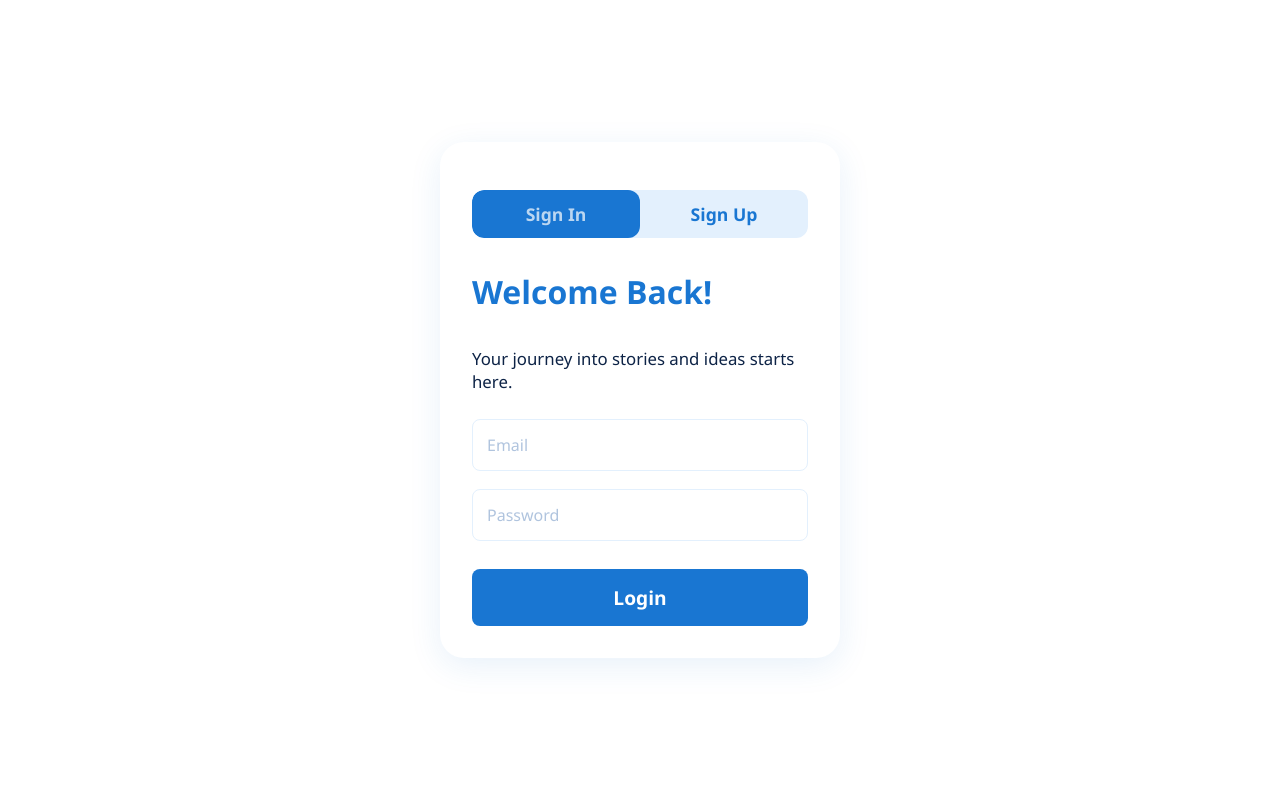
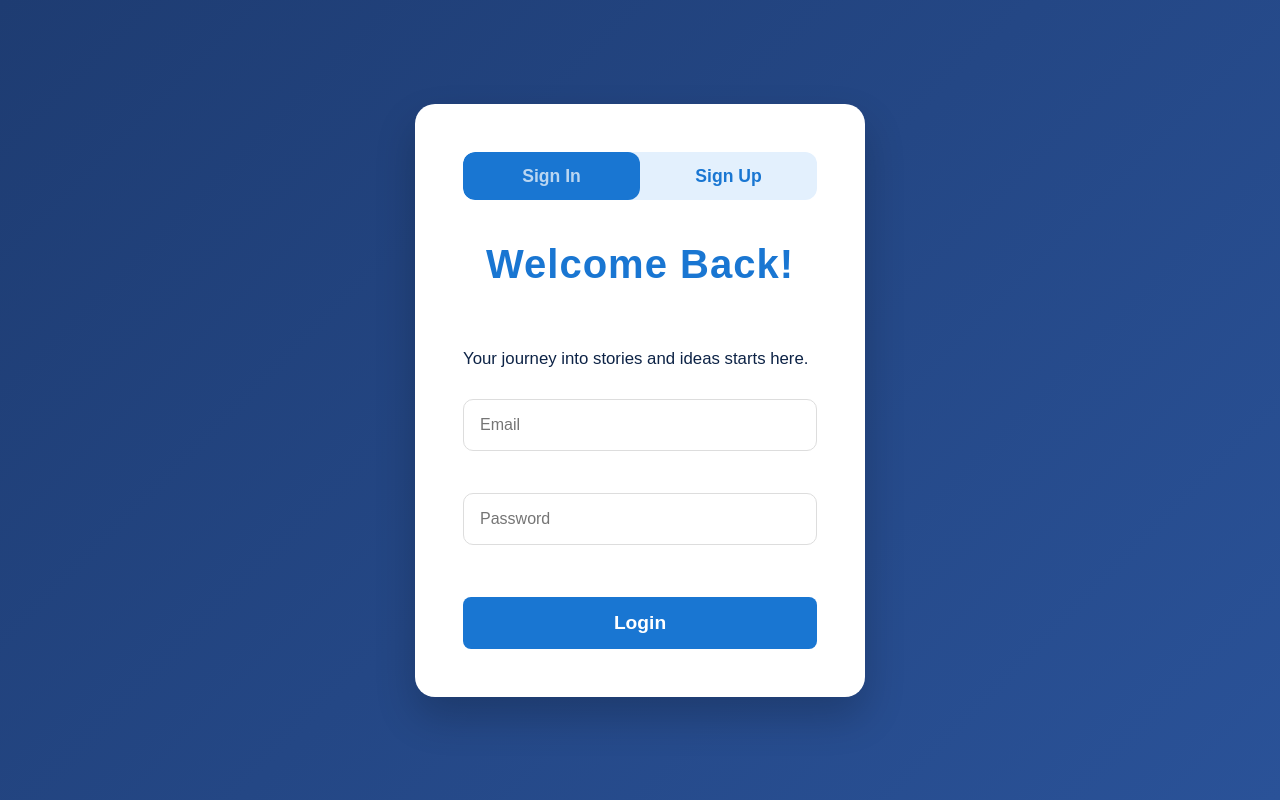
Before and after one commit to VeeramRoshanReddy/BlogNest, a React (Create React App) app in the folder frontend/: page /login in a window 1280 px wide. Built offline with nearby package versions, Linux system fonts and the light colour scheme.

Commit message:
Fixed Frontend Isuues and Schema

```diff
--- /dev/null
+++ b/frontend/src/components/ConfirmationModal.js
@@ -0,0 +1,110 @@
+import React from 'react';
+import styled, { keyframes } from 'styled-components';
+
+const fadeIn = keyframes`
+  from {
+    opacity: 0;
+  }
+  to {
+    opacity: 1;
+  }
+`;
+
+const slideUp = keyframes`
+  from {
+    transform: translateY(30px);
+    opacity: 0;
+  }
+  to {
+    transform: translateY(0);
+    opacity: 1;
+  }
+`;
+
+const Overlay = styled.div`
+  position: fixed;
+  top: 0;
+  left: 0;
+  right: 0;
+  bottom: 0;
+  background: rgba(0, 0, 0, 0.6);
+  display: flex;
+  justify-content: center;
+  align-items: center;
+  z-index: 2000;
+  animation: ${fadeIn} 0.3s ease;
+`;
+
+const ModalContainer = styled.div`
+  background: #fff;
+  padding: 2.5rem;
+  border-radius: 15px;
+  box-shadow: 0 10px 30px rgba(0, 0, 0, 0.1);
+  text-align: center;
+  width: 90%;
+  max-width: 400px;
+  animation: ${slideUp} 0.4s cubic-bezier(0.25, 1, 0.5, 1);
+`;
+
+const Message = styled.p`
+  font-size: 1.2rem;
+  margin-bottom: 2rem;
+  color: #333;
+  line-height: 1.6;
+`;
+
+const ButtonContainer = styled.div`
+  display: flex;
+  justify-content: center;
+  gap: 1rem;
+`;
+
+const Button = styled.button`
+  padding: 0.8rem 1.5rem;
+  border-radius: 8px;
+  border: none;
+  font-size: 1rem;
+  font-weight: 600;
+  cursor: pointer;
+  transition: transform 0.2s, box-shadow 0.2s;
+
+  &:hover {
+    transform: translateY(-2px);
+    box-shadow: 0 4px 10px rgba(0,0,0,0.1);
+  }
+`;
+
+const ConfirmButton = styled(Button)`
+  background: #d32f2f; /* Red for destructive action */
+  color: #fff;
+
+  &:hover {
+    background: #c62828;
+  }
+`;
+
+const CancelButton = styled(Button)`
+  background: #eee;
+  color: #555;
+  border: 1px solid #ddd;
+
+  &:hover {
+    background: #e0e0e0;
+  }
+`;
+
+const ConfirmationModal = ({ message, onConfirm, onCancel }) => {
+    return (
+        <Overlay onClick={onCancel}>
+            <ModalContainer onClick={(e) => e.stopPropagation()}>
+                <Message>{message}</Message>
+                <ButtonContainer>
+                    <CancelButton onClick={onCancel}>Cancel</CancelButton>
+                    <ConfirmButton onClick={onConfirm}>Confirm Delete</ConfirmButton>
+                </ButtonContainer>
+            </ModalContainer>
+        </Overlay>
+    );
+};
+
+export default ConfirmationModal;
--- a/frontend/src/pages/CategoriesPage.js
+++ b/frontend/src/pages/CategoriesPage.js
@@ -46,16 +46,17 @@ const CategoriesPage = () => {
 };
 
 const Container = styled.div`
+    padding: 1rem 2rem;
     max-width: 1200px;
     margin: 0 auto;
-    padding: 20px;
 `;
 
 const Title = styled.h1`
     font-size: 2.5rem;
-    color: #333;
+    color: #1976d2;
     margin-bottom: 40px;
     text-align: center;
+    font-weight: 700;
 `;
 
 const CategoryGrid = styled.div`
--- a/frontend/src/pages/CategoryBlogPage.js
+++ b/frontend/src/pages/CategoryBlogPage.js
@@ -5,6 +5,57 @@ import api from '../services/api';
 import BlogCard from '../components/BlogCard';
 import BlogModal from '../components/BlogModal';
 import { FaSearch, FaArrowLeft } from 'react-icons/fa';
+
+const PageContainer = styled.div`
+    padding: 1rem 2rem;
+    max-width: 1200px;
+    margin: 0 auto;
+`;
+
+const Title = styled.h1`
+    font-size: 2.5rem;
+    color: #1976d2;
+    margin-bottom: 1rem;
+    text-align: center;
+    font-weight: 700;
+`;
+
+const SearchContainer = styled.div`
+    display: flex;
+    justify-content: flex-end;
+    margin-bottom: 2rem;
+    gap: 1rem;
+    align-items: center;
+`;
+
+const SearchInput = styled.input`
+    padding: 0.8rem;
+    border: 1px solid #ddd;
+    border-radius: 8px;
+    font-size: 1rem;
+    width: 300px;
+    transition: border-color 0.3s;
+
+    &:focus {
+        outline: none;
+        border-color: #1976d2;
+    }
+`;
+
+const SearchSelect = styled.select`
+    padding: 0.8rem;
+    border: 1px solid #ddd;
+    border-radius: 8px;
+    font-size: 1rem;
+    background: white;
+    cursor: pointer;
+`;
+
+const BlogGrid = styled.div`
+    display: grid;
+    grid-template-columns: repeat(auto-fill, minmax(350px, 1fr));
+    gap: 30px;
+`;
 
 const CategoryBlogPage = () => {
     const { categoryId } = useParams();
@@ -24,7 +75,7 @@ const CategoryBlogPage = () => {
             let sorted = response.data.sort((a, b) => new Date(b.created_at) - new Date(a.created_at));
             if (searchTerm.trim()) {
                 if (searchBy === 'author') {
-                    sorted = sorted.filter(blog => blog.author?.username?.toLowerCase().includes(searchTerm.toLowerCase()));
+                    sorted = sorted.filter(blog => blog.creator?.username?.toLowerCase().includes(searchTerm.toLowerCase()));
                 } else {
                     sorted = sorted.filter(blog => blog.title?.toLowerCase().includes(searchTerm.toLowerCase()));
                 }
@@ -53,119 +104,49 @@ const CategoryBlogPage = () => {
     };
 
     return (
-        <Container>
-            <Header>
-                <div>
-                    <BackButton to="/categories"><FaArrowLeft /> Back to Categories</BackButton>
-                    <Title>Blogs in {category ? `"${category.name}"` : 'Category'}</Title>
-                </div>
-                <SearchBarContainer>
-                    <SearchInput
-                        type="text"
-                        placeholder={`Search by ${searchBy}...`}
-                        value={searchTerm}
-                        onChange={e => setSearchTerm(e.target.value)}
-                    />
-                    <Dropdown value={searchBy} onChange={e => setSearchBy(e.target.value)}>
-                        <option value="title">Title</option>
-                        <option value="author">Author</option>
-                    </Dropdown>
-                    <SearchIcon />
-                </SearchBarContainer>
-            </Header>
+        <PageContainer>
+            <Title>{category ? `"${category.name}"` : 'Category'}</Title>
 
-            {loading && <p>Loading blogs...</p>}
-            {error && <p>{error}</p>}
-            {!loading && !error && blogs.length > 0 ? (
+            <SearchContainer>
+                <SearchSelect
+                    value={searchBy}
+                    onChange={(e) => setSearchBy(e.target.value)}
+                >
+                    <option value="title">Title</option>
+                    <option value="author">Author</option>
+                </SearchSelect>
+                <SearchInput
+                    type="text"
+                    placeholder={`Search by ${searchBy}...`}
+                    value={searchTerm}
+                    onChange={(e) => setSearchTerm(e.target.value)}
+                />
+            </SearchContainer>
+
+            {loading ? (
+                <div>Loading...</div>
+            ) : error ? (
+                <div>Error: {error}</div>
+            ) : (
                 <BlogGrid>
                     {blogs.map((blog) => (
-                        <BlogCard key={blog.id} blog={blog} onClick={setSelectedBlog} />
+                        <BlogCard
+                            key={blog.id}
+                            blog={blog}
+                            onClick={() => setSelectedBlog(blog)}
+                        />
                     ))}
                 </BlogGrid>
-            ) : (
-                <p>No blogs found in this category.</p>
             )}
 
-            {selectedBlog && <BlogModal blog={selectedBlog} onClose={handleCloseModal} />}
-        </Container>
+            {selectedBlog && (
+                <BlogModal
+                    blog={selectedBlog}
+                    onClose={handleCloseModal}
+                />
+            )}
+        </PageContainer>
     );
 };
 
-// Reusing some styles from HomePage for consistency, but defining them here
-// to make the component self-contained. In a larger app, these could be shared components.
-const Container = styled.div`
-    max-width: 1200px;
-    margin: 0 auto;
-    padding: 20px;
-`;
-
-const Header = styled.div`
-    display: flex;
-    justify-content: space-between;
-    align-items: center;
-    margin-bottom: 40px;
-`;
-
-const Title = styled.h1`
-    font-size: 2.5rem;
-    color: #333;
-`;
-
-const BackButton = styled(Link)`
-    display: inline-flex;
-    align-items: center;
-    gap: 8px;
-    margin-bottom: 10px;
-    color: #1976d2;
-    font-weight: 500;
-`;
-
-const SearchBarContainer = styled.div`
-    display: flex;
-    align-items: center;
-    gap: 12px;
-    background: #e3f0fd;
-    border-radius: 12px;
-    padding: 12px 20px;
-    box-shadow: 0 2px 8px 0 rgba(25, 118, 210, 0.06);
-`;
-
-const SearchInput = styled.input`
-    padding: 10px 14px;
-    border-radius: 8px;
-    border: 1.5px solid #1976d2;
-    font-size: 1rem;
-    background: #fff;
-    color: #0d2346;
-    width: 180px;
-    &:focus {
-        border-color: #1565c0;
-        outline: none;
-    }
-`;
-
-const Dropdown = styled.select`
-    padding: 10px 14px;
-    border-radius: 8px;
-    border: 1.5px solid #1976d2;
-    font-size: 1rem;
-    background: #fff;
-    color: #1976d2;
-    &:focus {
-        border-color: #1565c0;
-        outline: none;
-    }
-`;
-
-const SearchIcon = styled(FaSearch)`
-    color: #1976d2;
-    font-size: 1.2rem;
-`;
-
-const BlogGrid = styled.div`
-    display: grid;
-    grid-template-columns: repeat(auto-fill, minmax(350px, 1fr));
-    gap: 30px;
-`;
-
 export default CategoryBlogPage;
--- a/frontend/src/pages/HomePage.js
+++ b/frontend/src/pages/HomePage.js
@@ -21,7 +21,7 @@ const HomePage = () => {
             let sorted = response.data.sort((a, b) => new Date(b.created_at) - new Date(a.created_at));
             if (searchTerm.trim()) {
                 if (searchBy === 'author') {
-                    sorted = sorted.filter(blog => blog.author?.username?.toLowerCase().includes(searchTerm.toLowerCase()));
+                    sorted = sorted.filter(blog => blog.creator?.username?.toLowerCase().includes(searchTerm.toLowerCase()));
                 } else {
                     sorted = sorted.filter(blog => blog.title?.toLowerCase().includes(searchTerm.toLowerCase()));
                 }
@@ -52,19 +52,21 @@ const HomePage = () => {
 
     return (
         <Container>
-            <SearchBarContainer>
+            <PageContainer>
+                <Title>Blog Posts</Title>
+                <SearchContainer>
                     <SearchInput
                         type="text"
                         placeholder={`Search by ${searchBy}...`}
                         value={searchTerm}
                         onChange={e => setSearchTerm(e.target.value)}
                     />
-                <Dropdown value={searchBy} onChange={e => setSearchBy(e.target.value)}>
+                    <SearchSelect value={searchBy} onChange={e => setSearchBy(e.target.value)}>
                         <option value="title">Title</option>
                         <option value="author">Author</option>
-                </Dropdown>
+                    </SearchSelect>
                     <SearchIcon />
-            </SearchBarContainer>
+                </SearchContainer>
                 {loading && <Loading>Loading blogs...</Loading>}
                 {error && <ErrorMsg>{error}</ErrorMsg>}
                 {!loading && !error && (
@@ -75,58 +77,61 @@ const HomePage = () => {
                     </BlogGrid>
                 )}
                 {selectedBlog && <BlogModal blog={selectedBlog} onClose={handleCloseModal} />}
+            </PageContainer>
         </Container>
     );
 };
 
 const Container = styled.div`
-    min-height: 100vh;
-    width: 100vw;
-    background: #fff;
-    display: flex;
-    flex-direction: column;
-    align-items: center;
-    justify-content: flex-start;
-    padding: 40px 0 0 0;
+    max-width: 1200px;
+    margin: 0 auto;
+    padding: 1rem 2rem;
 `;
 
-const SearchBarContainer = styled.div`
+const PageContainer = styled.div`
+    padding: 1rem 2rem;
+    max-width: 1200px;
+    margin: 0 auto;
+`;
+
+const Title = styled.h1`
+    font-size: 2.5rem;
+    color: #1976d2;
+    margin-bottom: 1rem;
+    text-align: center;
+    font-weight: 700;
+`;
+
+const SearchContainer = styled.div`
     display: flex;
+    justify-content: flex-end;
+    margin-bottom: 2rem;
+    gap: 1rem;
     align-items: center;
-    gap: 12px;
-    margin-bottom: 32px;
-    margin-top: 10px;
-    background: #e3f0fd;
-    border-radius: 12px;
-    padding: 16px 24px;
-    box-shadow: 0 2px 8px 0 rgba(25, 118, 210, 0.06);
+    margin-right: 1rem;
 `;
 
 const SearchInput = styled.input`
-    padding: 12px 16px;
+    padding: 0.8rem;
+    border: 1px solid #ddd;
     border-radius: 8px;
-    border: 1.5px solid #1976d2;
     font-size: 1rem;
-    background: #fff;
-    color: #0d2346;
-    width: 260px;
+    width: 300px;
+    transition: border-color 0.3s;
+
     &:focus {
-        border-color: #1565c0;
         outline: none;
+        border-color: #1976d2;
     }
 `;
 
-const Dropdown = styled.select`
-    padding: 12px 16px;
+const SearchSelect = styled.select`
+    padding: 0.8rem;
+    border: 1px solid #ddd;
     border-radius: 8px;
-    border: 1.5px solid #1976d2;
     font-size: 1rem;
-    background: #fff;
-    color: #1976d2;
-    &:focus {
-        border-color: #1565c0;
-        outline: none;
-    }
+    background: white;
+    cursor: pointer;
 `;
 
 const SearchIcon = styled(FaSearch)`
--- a/frontend/src/pages/LoginPage.js
+++ b/frontend/src/pages/LoginPage.js
@@ -116,31 +116,36 @@ const LoginPage = () => {
 };
 
 const slide = keyframes`
-  from { opacity: 0; transform: translateY(30px); }
-  to { opacity: 1; transform: translateY(0); }
+  from {
+    opacity: 0;
+    transform: translateY(-40px) scale(0.95);
+  }
+  to {
+    opacity: 1;
+    transform: translateY(0) scale(1);
+  }
 `;
 
 const OuterContainer = styled.div`
+    display: flex;
+    justify-content: center;
+    align-items: center;
     min-height: 100vh;
-    width: 100vw;
-    background: #fff;
-    display: flex;
-    align-items: center;
-    justify-content: center;
+    padding: 2rem;
+    background: linear-gradient(135deg, #1e3c72 0%, #2a5298 100%);
+    overflow: hidden;
 `;
 
 const CardContainer = styled.div`
     background: #fff;
-    border-radius: 24px;
-    box-shadow: 0 8px 32px 0 rgba(25, 118, 210, 0.10);
-    padding: 48px 32px 32px 32px;
-    min-width: 370px;
-    max-width: 400px;
+    padding: 3rem;
+    border-radius: 20px;
+    box-shadow: 0 20px 40px rgba(0, 0, 0, 0.2);
     width: 100%;
-    display: flex;
-    flex-direction: column;
-    align-items: stretch;
-    animation: ${slide} 0.5s cubic-bezier(0.23, 1, 0.32, 1);
+    max-width: 450px;
+    position: relative;
+    animation: ${slide} 0.8s cubic-bezier(0.25, 1, 0.5, 1) forwards;
+    transition: all 0.3s ease-in-out;
 `;
 
 const ToggleBar = styled.div`
@@ -195,10 +200,13 @@ const FormContainer = styled.form`
     width: 100%;
 `;
 
-const Title = styled.h1`
+const Title = styled.h2`
+    text-align: center;
+    margin-bottom: 2rem;
     color: #1976d2;
-    font-size: 2rem;
-    margin-bottom: 0;
+    font-size: 2.5rem;
+    font-weight: 700;
+    letter-spacing: 1px;
 `;
 
 const SubTitle = styled.p`
@@ -208,25 +216,18 @@ const SubTitle = styled.p`
 `;
 
 const Input = styled.input`
-    width: 100%;
-    padding: 14px;
-    border-radius: 8px;
-    border: 1.5px solid #e3f0fd;
-    background: #fff;
-    color: #0d2346;
+    padding: 1rem;
+    margin-bottom: 1.5rem;
+    border: 1px solid #ddd;
+    border-radius: 10px;
     font-size: 1rem;
-    box-sizing: border-box;
-    transition: border-color 0.18s, box-shadow 0.18s;
-    &::placeholder {
-        color: #b0c4de;
-    }
+    transition: all 0.3s ease;
+
     &:focus {
+        outline: none;
         border-color: #1976d2;
-        box-shadow: 0 0 0 2px #1976d255;
-    }
-    &:disabled {
-        opacity: 0.6;
-        cursor: not-allowed;
+        box-shadow: 0 0 0 3px rgba(25, 118, 210, 0.2);
+        transform: scale(1.02);
     }
 `;
 
@@ -239,15 +240,39 @@ const Button = styled.button`
     background: #1976d2;
     color: #fff;
     font-size: 1.2rem;
-    font-weight: bold;
+    font-weight: 600;
     cursor: pointer;
-    transition: background 0.2s;
-    &:hover:not(:disabled) {
-        background: #1565c0;
+    transition: all 0.3s ease;
+    position: relative;
+    overflow: hidden;
+
+    &:hover {
+        transform: translateY(-3px);
+        box-shadow: 0 10px 20px rgba(25, 118, 210, 0.3);
+    }
+
+    &:active {
+        transform: translateY(-1px);
+        box-shadow: 0 5px 10px rgba(25, 118, 210, 0.3);
     }
     &:disabled {
         opacity: 0.6;
         cursor: not-allowed;
+    }
+`;
+
+const ToggleText = styled.p`
+    color: #555;
+    transition: color 0.3s ease;
+
+    span {
+        color: #1976d2;
+        font-weight: 600;
+        cursor: pointer;
+
+        &:hover {
+            text-decoration: underline;
+        }
     }
 `;
 
--- a/frontend/src/styles/GlobalStyle.js
+++ b/frontend/src/styles/GlobalStyle.js
@@ -1,20 +1,52 @@
 import { createGlobalStyle } from 'styled-components';
 
 const GlobalStyle = createGlobalStyle`
-  html, body, #root {
-    min-height: 100vh;
-    width: 100vw;
+  *,
+  *::before,
+  *::after {
+    box-sizing: border-box;
     margin: 0;
     padding: 0;
-    font-family: 'Segoe UI', 'Roboto', 'Helvetica Neue', Arial, 'Liberation Sans', sans-serif;
-    background: #fff;
-    color: #0d2346;
-    box-sizing: border-box;
-    scroll-behavior: smooth;
   }
 
-  *, *::before, *::after {
-    box-sizing: inherit;
+  html, body, #root {
+    height: 100%;
+    width: 100%;
+    font-family: 'Poppins', sans-serif;
+    background: #f8f9fa; /* A very light, almost white grey (5% grey) */
+    color: #333;
+    overflow-x: hidden; /* Prevent horizontal scroll */
+  }
+
+  body {
+    line-height: 1.6;
+  }
+
+  a {
+    text-decoration: none;
+    color: inherit;
+  }
+
+  ul {
+    list-style: none;
+  }
+
+  /* Custom Scrollbar Styles */
+  ::-webkit-scrollbar {
+    width: 8px;
+  }
+
+  ::-webkit-scrollbar-track {
+    background: transparent;
+  }
+
+  ::-webkit-scrollbar-thumb {
+    background: #ccc; /* Grey scrollbar handle */
+    border-radius: 10px;
+  }
+
+  ::-webkit-scrollbar-thumb:hover {
+    background: #aaa; /* Darker grey on hover */
   }
 
   a {
```
Also changed, not shown: frontend/src/components/Navbar.js (+40 -43 lines), frontend/src/contexts/AuthContext.js (+6 -4 lines), frontend/src/pages/ProfilePage.js (+38 -12 lines). Lines whose indentation alone changed are shown as unchanged.
